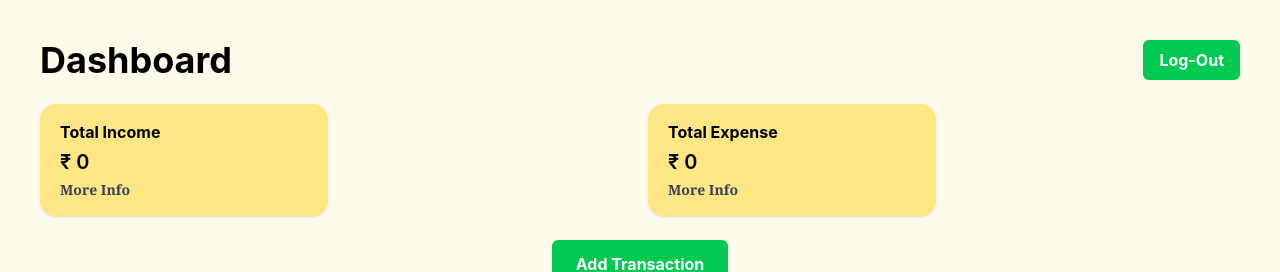
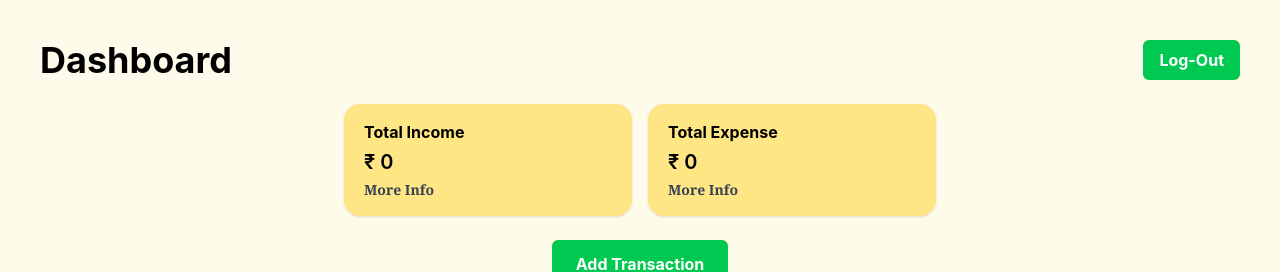
Before and after one commit to deekshith2607/Expense-Tracker, a React (Vite) app: page /dashboard in a window 1280 px wide. Shown: the top 272 px of the page. Built offline with nearby package versions, Linux system fonts and the light colour scheme; no server answers; the database is empty; sample sign-in values are in the browser's storage.

Commit message:
resplosive

```diff
--- a/src/pages/Dashboard.jsx
+++ b/src/pages/Dashboard.jsx
@@ -22,11 +22,11 @@ const Dashboard = () => {
       </div>
 
       {/* Income & Expense */}
-      <div className="flex flex-col sm:flex-row w-full gap-4 mb-4">
-        <div className="flex-1">
+      <div className="flex flex-col sm:flex-row w-full h-auto lg:justify-center lg:items-center gap-4 mb-4">
+        <div className="">
           <Income />
         </div>
-        <div className="flex-1">
+        <div className="">
           <Expense />
         </div>
       </div>
--- a/src/pages/Loging.jsx
+++ b/src/pages/Loging.jsx
@@ -24,8 +24,7 @@ const Loging = () => {
     }
   };
 
-  console.log(user);
-  console.log(auth.currentUser);
+
 
   return (
     <div className="min-h-screen w-full bg-[#CFDDDD] flex items-center justify-center px-4">
```
